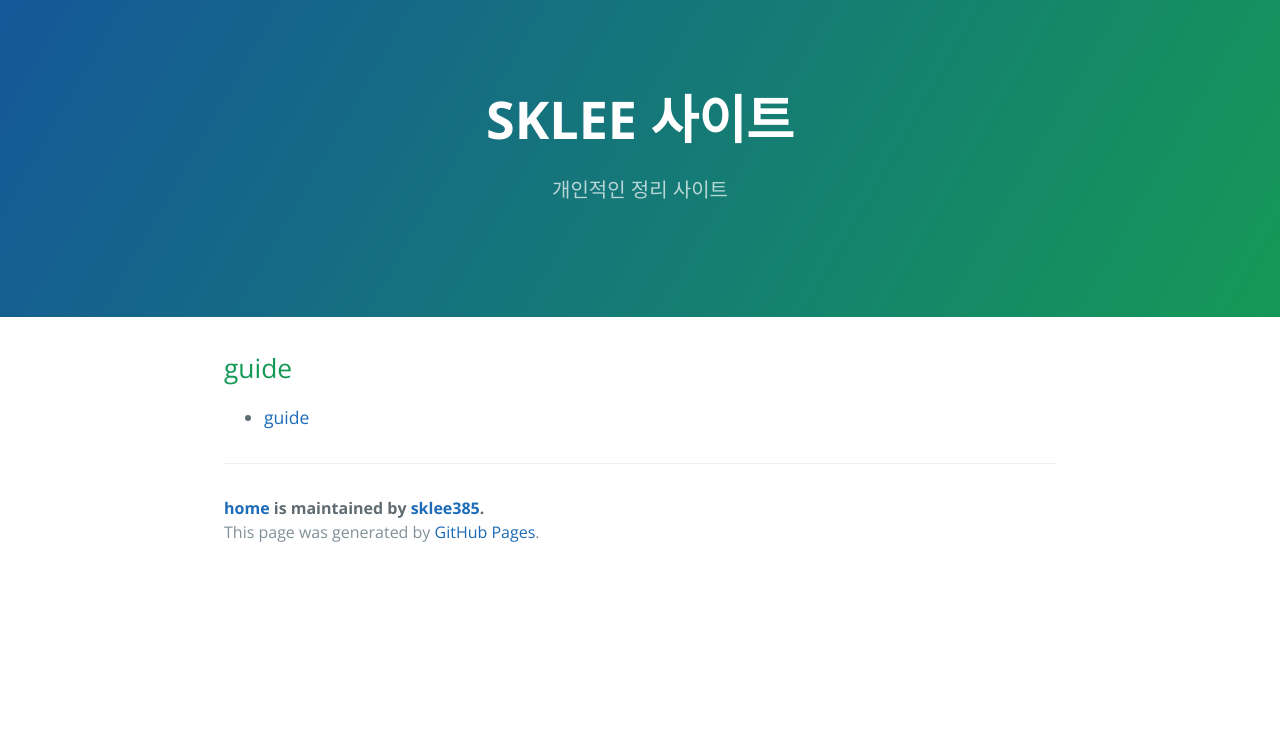
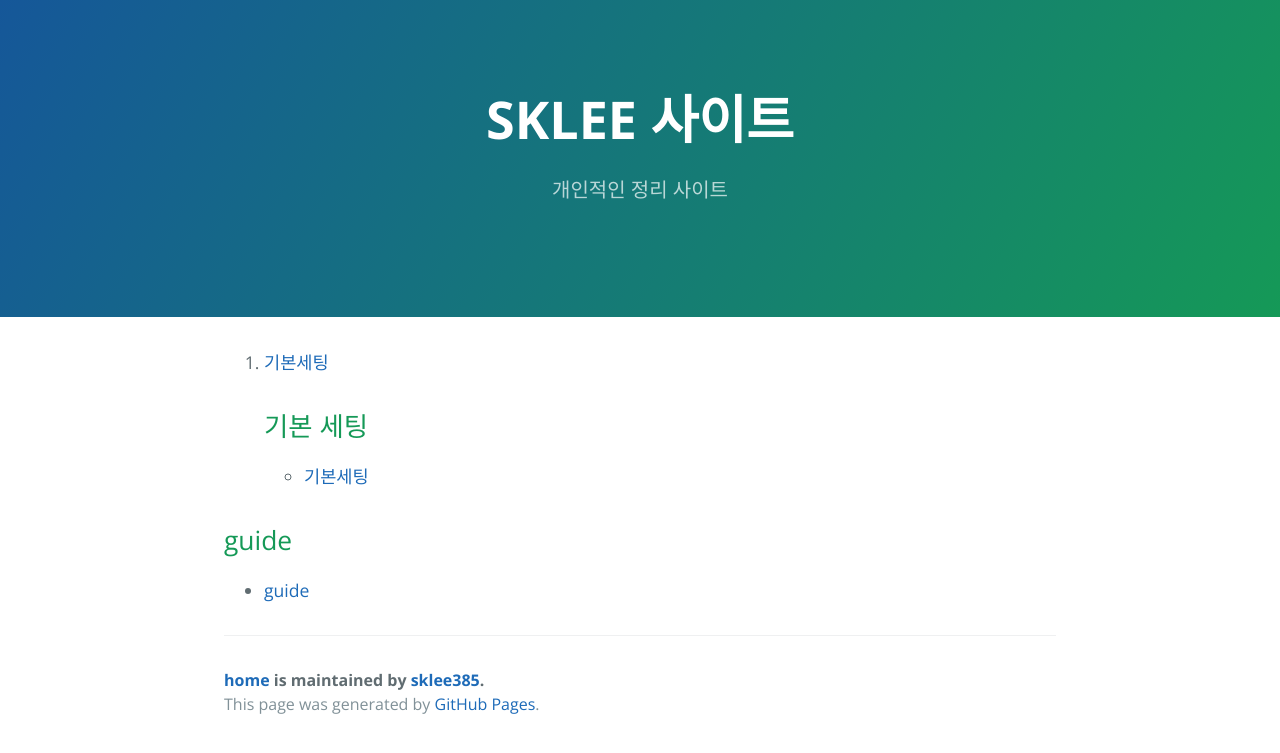
Before and after one commit to sklee385/home, a Jekyll site: the page built from index.md, in a window 1280 px wide. Shown: the top 753 px of the page. Built offline with Jekyll 4.4.1, drawn with Linux system fonts in a browser that asks for light colours; our own code applies the rules of GitHub Pages for plain Markdown files.

Commit message:
index dev default setting add

```diff
--- a/index.md
+++ b/index.md
@@ -1,6 +1,10 @@
 ---
 layout: default
 ---
+1. [기본세팅](#setting)
+## [](#setting)기본 세팅
+- [기본세팅](./md/setting)
+
 
 ## guide
 - [guide](./guide.html)
```
